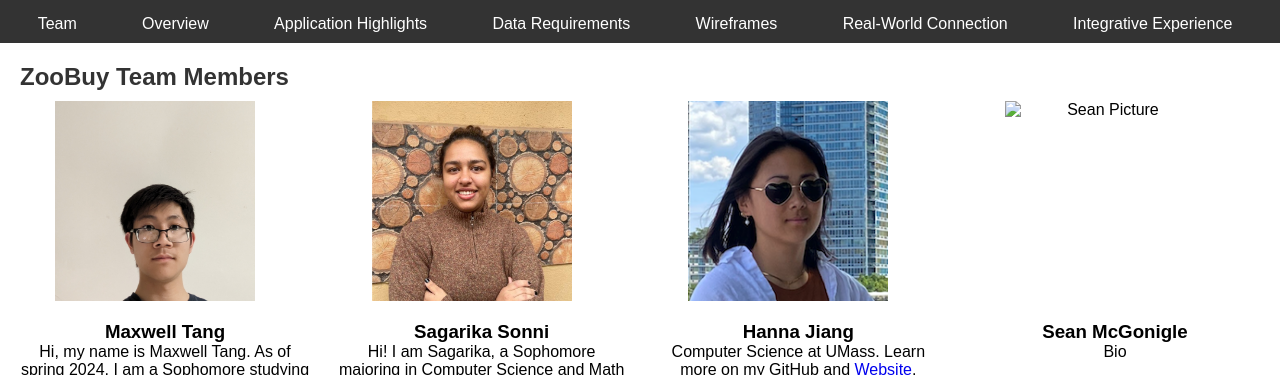
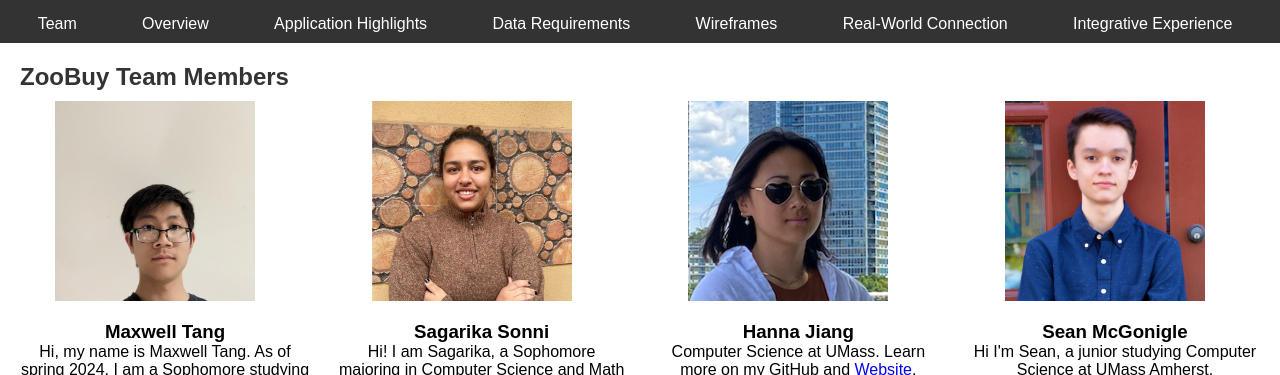
Before and after one commit to hannajiangg/326-Group-Project, a website: page src/docs/milestone-01/index.html in a window 1280 px wide. Shown: the part 63-438 px from the top of the page. Drawn offline with Linux system fonts and the light colour scheme.

Commit message:
Added Sean bio

```diff
--- a/src/docs/milestone-01/index.html
+++ b/src/docs/milestone-01/index.html
@@ -14,9 +14,8 @@
     crossorigin="anonymous"
     referrerpolicy="no-referrer"
   >
-</head>
-<!-- JavaScript Files -->
-<script type="module" src="script.js" defer></script>
+  <!-- JavaScript Files -->
+  <script type="module" src="script.js" defer></script>
 </head>
 
 <body>
@@ -70,9 +69,9 @@
           </div> -->
         </div>
         <div class="member" id="Sean">
-          <img alt="Sean Picture" class="memberImg">
+          <img src="Sean.JPG" alt="Sean Picture" class="memberImg">
           <h3 class="memberName">Sean McGonigle</h3>
-          <p class="bio">Bio</p>
+          <p class="bio">Hi I'm Sean, a junior studying Computer Science at UMass Amherst.</p>
           <a href="https://github.com/seanmcgon">
             <img src="git.png" alt="git" class="icons">
           </a>
```
Also changed, not shown: src/docs/milestone-01/Sean.JPG (added).
